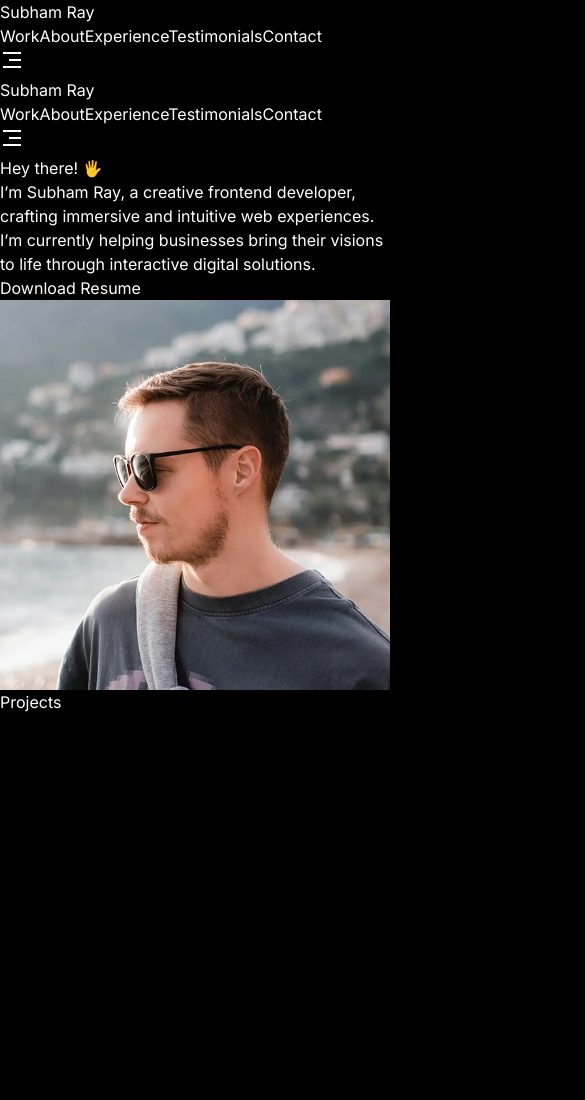
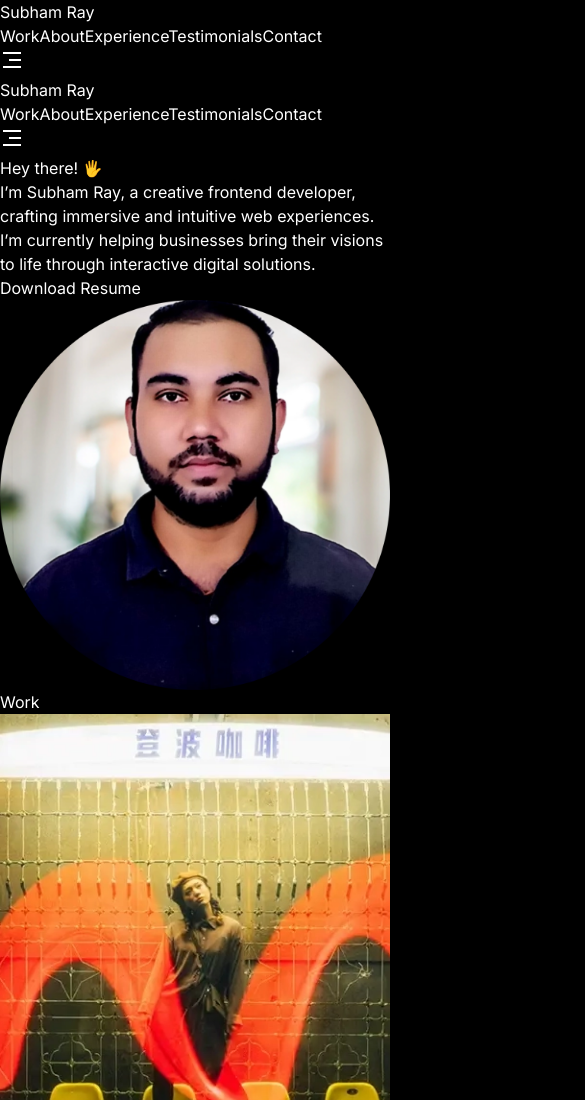
Before and after one commit to Ray-Shubham/Portfolio, a React (Vite) app: page / in a window 390 px wide. Shown: the top 1100 px of the page, 585 px wide, since content can reach past the window. Before the commit the page ends 844 px from the top, so only its background shows below. Built offline with nearby package versions, Linux system fonts and the light colour scheme.

Commit message:
Project Section completed

```diff
--- a/src/components/Hero.jsx
+++ b/src/components/Hero.jsx
@@ -2,7 +2,7 @@ import React from "react";
 import { motion } from "framer-motion";
 import { clipPath, section } from "framer-motion/client";
 import { HERO_CONTENT } from "../constants";
-import jason from "../assets/jason-root.webp";
+import subham from "../assets/profile-pic.png";
 
 const textVariants = {
   hidden: {
@@ -77,7 +77,13 @@ const Hero = () => {
           animate="visible"
           variants={imageVariants}
         >
-          <img src={jason} alt="Jason root" width={650} height={650} className="rounded-3xl" />
+          <img
+            src={subham}
+            alt="Subham Ray"
+            width={650}
+            height={650}
+            className="rounded-3xl"
+          />
         </motion.div>
       </div>
     </section>
--- a/src/components/Projects.jsx
+++ b/src/components/Projects.jsx
@@ -1,12 +1,68 @@
-import React from 'react'
+import React from "react";
+import { motion } from "framer-motion";
+import { PROJECTS } from "../constants";
 
 const Projects = () => {
-    const projectVariants = {
+  const projectVariants = {
+    hidden: {
+      opacity: 0,
+      scale: 0.8,
+      rotate: -40,
+      y: 50,
+    },
+    visible: {
+      opacity: 1,
+      scale: 1,
+      rotate: 0,
+      y: 0,
+      transition: {
+        duration: 0.6,
+        ease: "easeOut",
+        type: "spring",
+        bounce: 0.4,
+      },
+    },
+  };
+  return (
+    <section className="px-6 py-10" id="work">
+      <h1 className="text-4xl md:text-6xl font-medium tracking-tight mb-10">
+        Work
+      </h1>
+      <div className="h-1 w-20 mb-8 bg-white"></div>
+      <div className="grid grid-cols-1 md:grid-cols-3 gap-6">
+        {PROJECTS.map((project, index) => (
+          <motion.div
+            key={index}
+            className="relative rounded-lg overflow-hidden h-[500px] transition transform"
+            initial="hidden"
+            whileInView="visible"
+            viewport={{ once: true }}
+            variants={projectVariants}
+          >
+            <img
+              src={project.image}
+              alt={project.name}
+              className="absolute inset-0 w-full h-full object-cover transition-opacity duration-300"
+            />
+            <div className="relative z-20 p-6 flex flex-col justify-between h-full bg-black/30 text-white">
+              <h2 className="text-2xl font-medium mb-4">{project.name}</h2>
+              <div className="flex flex-col justify-between">
+                <p className="mb-4 flex-grow text-2xl">{project.description}</p>
+                <a
+                  href={project.link}
+                  target="_blank"
+                  rel="noopener noreferrer"
+                  className="bg-white text-stone-900 rounded-full py-2 px-2 w-32 text-sm hover:bg-gray-100 text-center"
+                >
+                  View on Github
+                </a>
+              </div>
+            </div>
+          </motion.div>
+        ))}
+      </div>
+    </section>
+  );
+};
 
-    }
-  return (
-    <div>Projects</div>
-  )
-}
-
-export default Projects
+export default Projects;
```
Also changed, not shown: src/assets/profile-pic.png (added).
